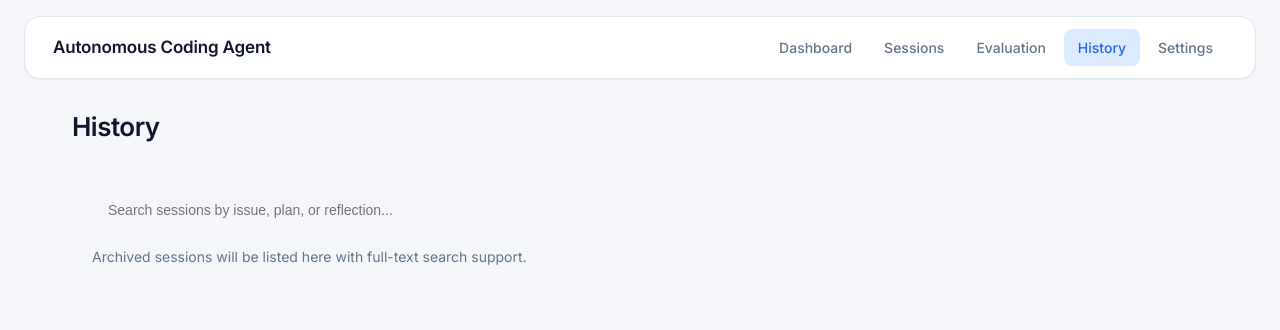
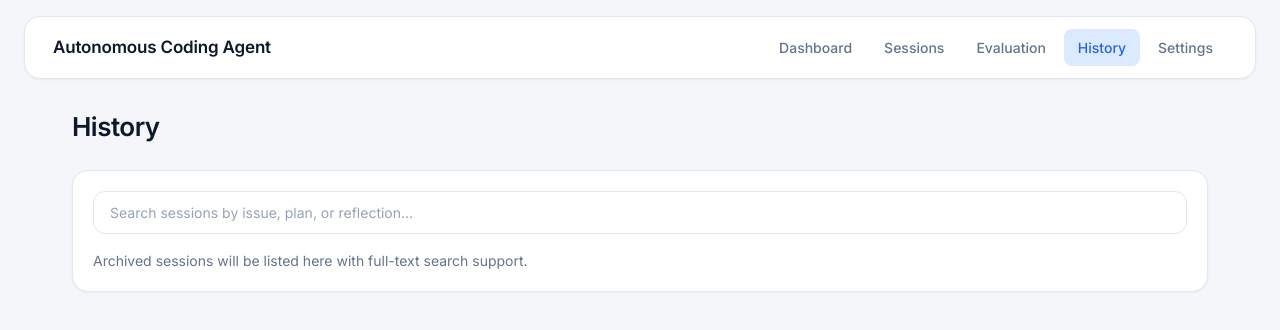
Before and after one commit to AdnanRaza88/autonomous-coding-agent, a React (Vite) app in the folder frontend/: page /history in a window 1280 px wide. Shown: the top 330 px of the page. Built offline with nearby package versions, Linux system fonts and the light colour scheme.

Commit message:
Use card and input classes on History page

```diff
--- a/frontend/src/pages/History.tsx
+++ b/frontend/src/pages/History.tsx
@@ -2,21 +2,13 @@ function History() {
   return (
     <div>
       <h1 className="page-title">History</h1>
-      <div className="glass-card" style={{ padding: 20 }}>
+      <div className="card" style={{ padding: 20 }}>
         <input
           type="search"
+          className="input"
           placeholder="Search sessions by issue, plan, or reflection..."
-          style={{
-            width: "100%",
-            padding: "12px 16px",
-            borderRadius: 12,
-            border: "1px solid var(--border-soft)",
-            fontSize: 14,
-            background: "var(--bg-elevated)",
-            marginBottom: 16,
-          }}
         />
-        <p style={{ fontSize: 14, color: "var(--text-secondary)" }}>
+        <p style={{ fontSize: 14, color: "var(--text-secondary)", marginTop: 16 }}>
           Archived sessions will be listed here with full-text search support.
         </p>
       </div>
```
